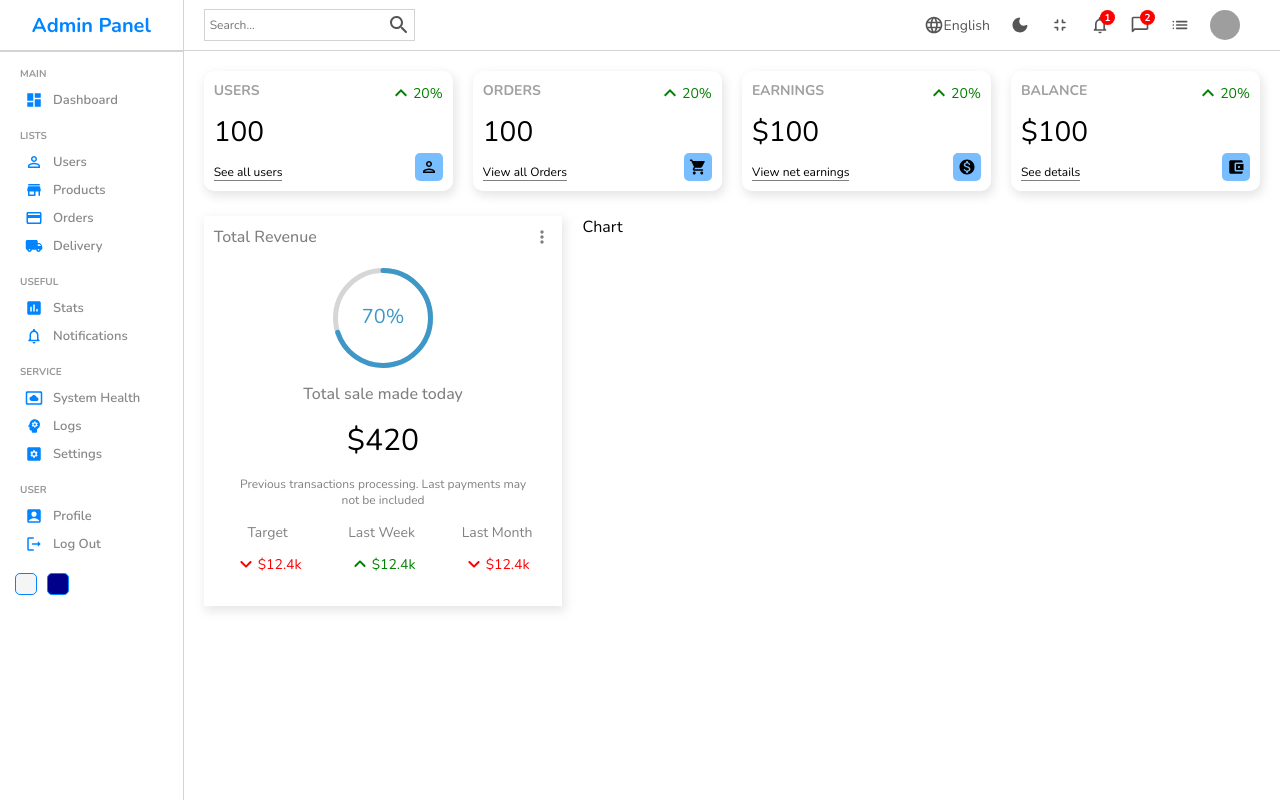
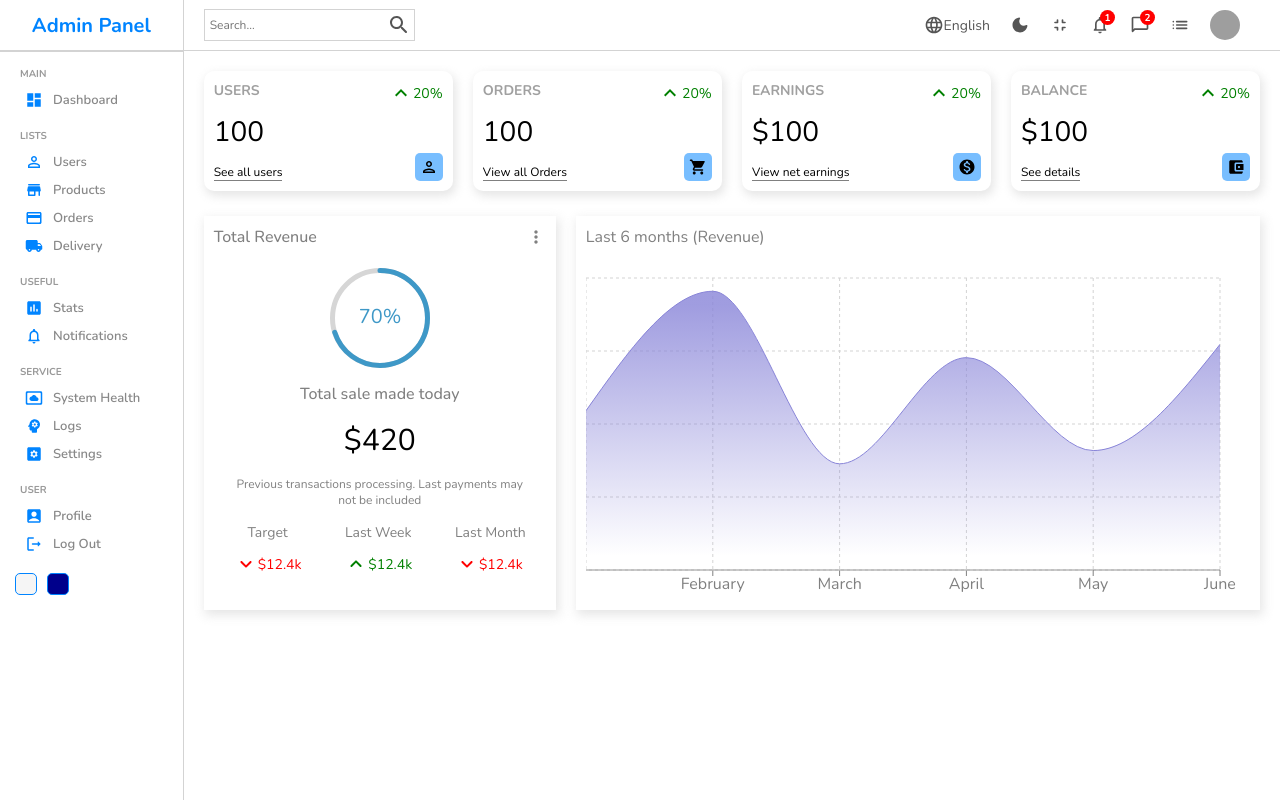
Before and after one commit to asish918/ReactJS-Admin-Panel, a React (Vite) app: page / in a window 1280 px wide. Built offline with nearby package versions, Linux system fonts and the light colour scheme; grey boxes are pictures that could not be loaded.

Commit message:
Added and Styled Chart Component

```diff
--- a/package.json
+++ b/package.json
@@ -17,6 +17,7 @@
     "react-circular-progressbar": "^2.1.0",
     "react-dom": "^18.2.0",
     "react-router-dom": "^6.3.0",
+    "recharts": "^2.1.13",
     "sass": "^1.54.4"
   },
   "devDependencies": {
--- a/src/components/chart/Chart.jsx
+++ b/src/components/chart/Chart.jsx
@@ -1,9 +1,34 @@
 import './chart.scss'
+import { AreaChart, Area, XAxis, YAxis, CartesianGrid, Tooltip, ResponsiveContainer } from 'recharts';
+
+const data = [
+    { name: "January", Total: 1200 },
+    { name: "February", Total: 2100 },
+    { name: "March", Total: 800 },
+    { name: "April", Total: 1600 },
+    { name: "May", Total: 900 },
+    { name: "June", Total: 1700 },
+];
 
 const Chart = () => {
     return (
         <div className='chart'>
-            Chart
+            <div className="title">Last 6 months (Revenue)</div>
+            <ResponsiveContainer width="100%" aspect={2 / 1}>
+                <AreaChart width={730} height={250} data={data}
+                    margin={{ top: 10, right: 30, left: 0, bottom: 0 }}>
+                    <defs>
+                        <linearGradient id="total" x1="0" y1="0" x2="0" y2="1">
+                            <stop offset="5%" stopColor="#8884d8" stopOpacity={0.8} />
+                            <stop offset="95%" stopColor="#8884d8" stopOpacity={0} />
+                        </linearGradient>
+                    </defs>
+                    <XAxis dataKey="name" stroke='gray' />
+                    <CartesianGrid strokeDasharray="3 3" className='chartGrid' />
+                    <Tooltip />
+                    <Area type="monotone" dataKey="Total" stroke="#8884d8" fillOpacity={1} fill="url(#total)" />
+                </AreaChart>
+            </ResponsiveContainer>
         </div>
     )
 }
--- a/src/components/chart/chart.scss
+++ b/src/components/chart/chart.scss
@@ -1,5 +1,15 @@
 .chart {
     flex: 4;
-    // -webkit-box-shadow: 2px 4px 10px 1px rgba(0, 0, 0, 0.47);
-    //     box-shadow: 2px 4px 10px 1px rgba(201, 201, 201, 0.47);
+    -webkit-box-shadow: 2px 4px 10px 1px rgba(0, 0, 0, 0.47);
+    box-shadow: 2px 4px 10px 1px rgba(201, 201, 201, 0.47);
+    padding: 10px;
+    color: gray;
+
+    .title {
+        margin-bottom: 20px;
+    }
+
+    .chartGrid {
+        stroke: lightgray;
+    }
 }
```
Also changed, not shown: 1 other file (tests, documents, lock files or other folders).
